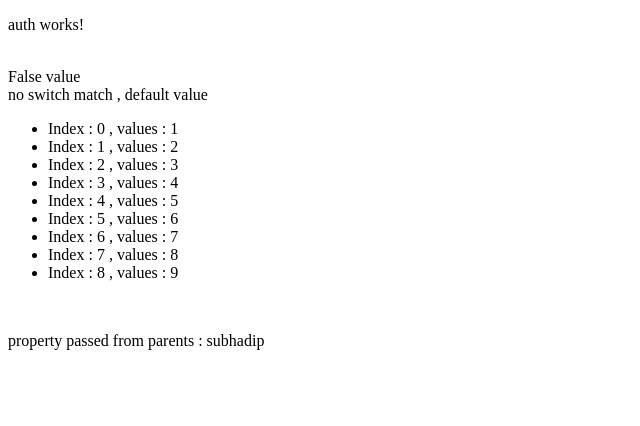
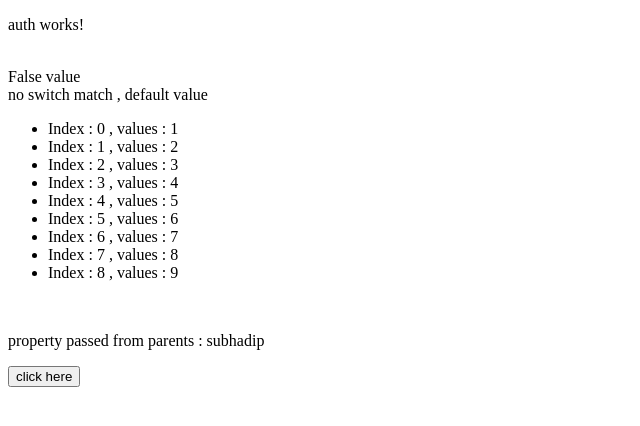
Before and after one commit to subhadip1203/javascript_basic, an Angular app in the folder angular/project1/: page / in a window 1280 px wide. Shown: the top 426 px of the page, without its empty margins (0-640 px from the left). Built offline with nearby package versions, Linux system fonts and the light colour scheme.

Commit message:
angular : pass data to parent - onclick

```diff
--- a/angular/project1/src/app/user/data-transfer/child/child.component.html
+++ b/angular/project1/src/app/user/data-transfer/child/child.component.html
@@ -1 +1,3 @@
 <p>property passed from parents : {{ myProps.name }} </p>
+
+<button (click)="addNewItem('something')"> click here </button>
--- a/angular/project1/src/app/user/data-transfer/child/child.component.ts
+++ b/angular/project1/src/app/user/data-transfer/child/child.component.ts
@@ -9,13 +9,16 @@ export class ChildComponent implements OnInit {
 
   @Input() myProps: any;
 
-  @Output() parentFunc:EventEmitter<any>= new EventEmitter()
+  @Output() parentFunc:   EventEmitter<any> = new EventEmitter()
+  @Output() newItemEvent: EventEmitter<any> = new EventEmitter<string>();
 
   constructor() { }
 
   ngOnInit(): void {
-
     this.parentFunc.emit("onload child component")
+  }
+  addNewItem(value: string) {
+    this.newItemEvent.emit(value);
   }
 
 }
--- a/angular/project1/src/app/user/data-transfer/data-transfer.component.html
+++ b/angular/project1/src/app/user/data-transfer/data-transfer.component.html
@@ -1,4 +1,4 @@
 
 <div>
-  <app-child [myProps]="myProperty" (parentFunc)="myFunc($event)"></app-child>
+  <app-child [myProps]="myProperty" (parentFunc)="myFunc($event)" (newItemEvent)="myfunc2($event)"></app-child>
 </div>
--- a/angular/project1/src/app/user/data-transfer/data-transfer.component.ts
+++ b/angular/project1/src/app/user/data-transfer/data-transfer.component.ts
@@ -10,9 +10,14 @@ export class DataTransferComponent implements OnInit {
     name: 'subhadip'
   }
 
-  myFunc(input: any){
+  myFunc(input: any ){
     console.log(input)
   }
+
+  myfunc2(input: any){
+    console.log(input)
+  }
+
   constructor() { }
 
   ngOnInit(): void {
```
